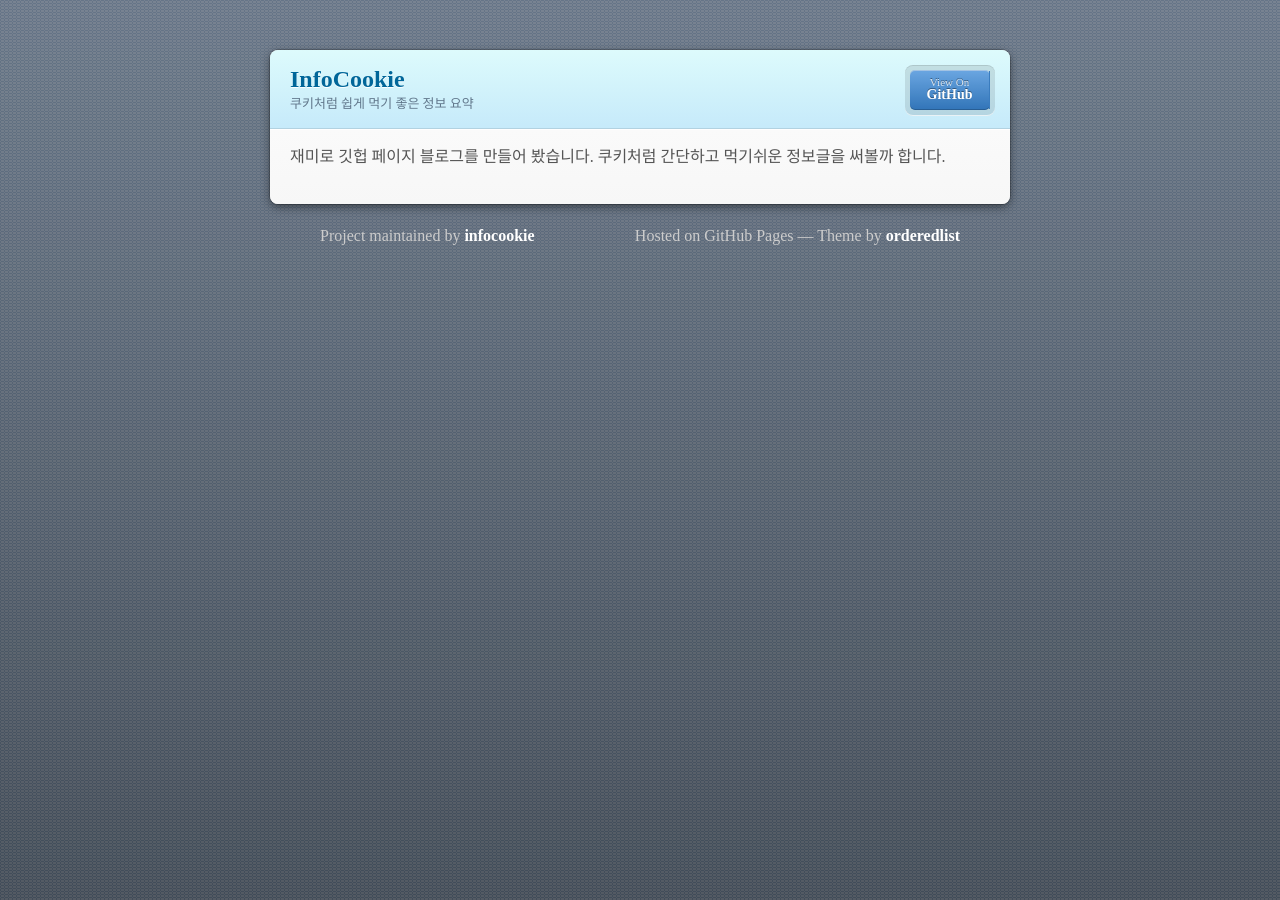
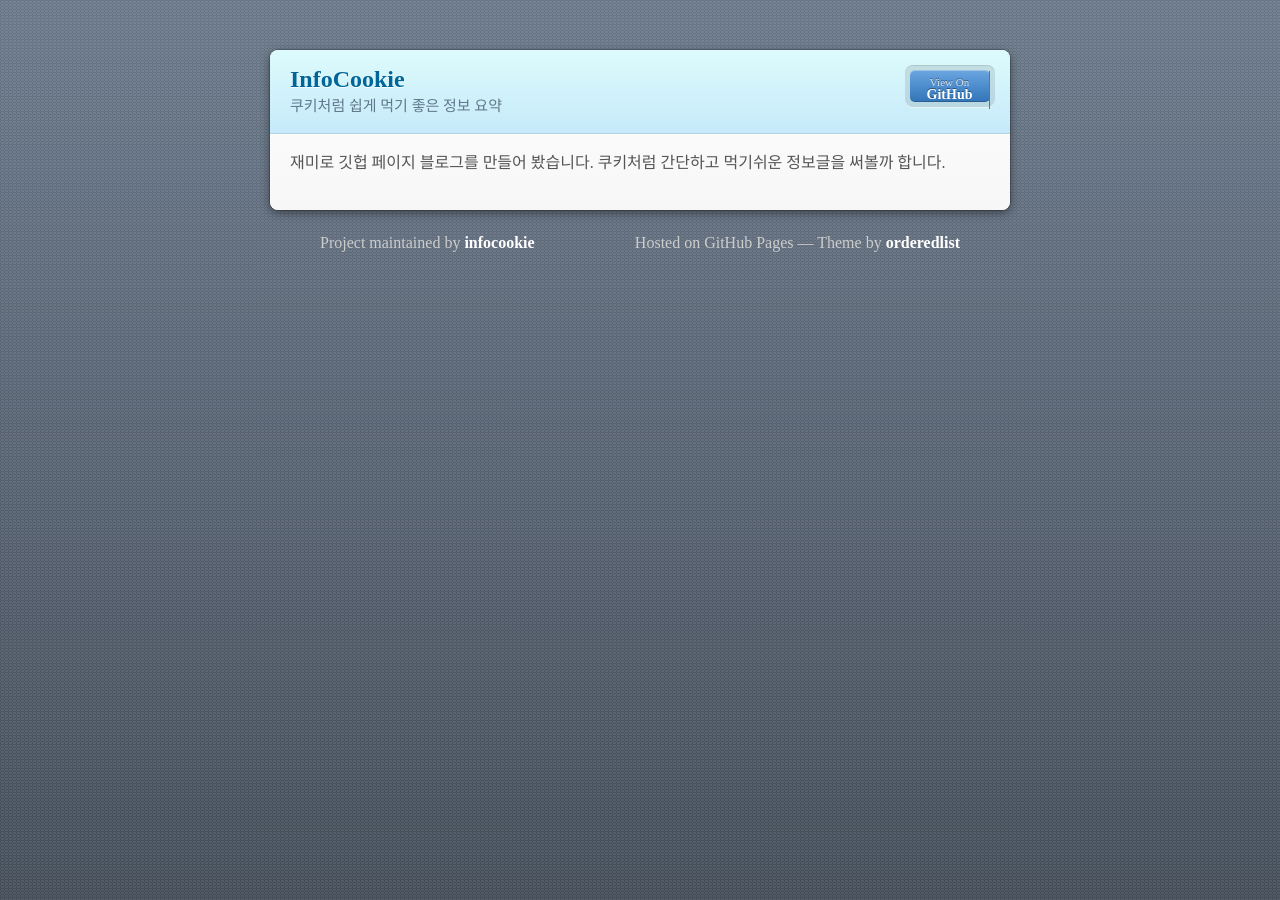
Before and after one commit to infocookie/Infocookie, a Jekyll site: the page built from index.md, in a window 1280 px wide. Built offline with Jekyll 4.4.1, drawn with Linux system fonts in a browser that asks for light colours; some web fonts are replaced.

Commit message:
Update jekyll-theme-modernist.scss

```diff
--- a/_sass/jekyll-theme-modernist.scss
+++ b/_sass/jekyll-theme-modernist.scss
@@ -10,9 +10,9 @@ html {
 body {
   padding:50px 0;
   margin:0;
-  font:16px/1.5 Lato, "Pretendard", Arial, sans-serif;
+  font:16px/1.6 Lato, "Pretendard", Arial, sans-serif;
   color:#555;
-  font-weight:300;
+  font-weight:400;
   background:url('../images/checker.png') fixed;
   min-height: calc(100% - 100px);
 }
@@ -69,7 +69,7 @@ header {
     margin:0;
     color:#61778B;
     width:300px;
-    font-size:13px;
+    font-size:15px;
 
     &.view {
       display:none;
@@ -95,7 +95,7 @@ header {
     z-index:1;
     right:20px;
     top:20px;
-    height:38px;
+    height:30px;
     padding:1px 0;
     background:#5198DF;
     background: linear-gradient(#77B9FB, #3782CD);
```
